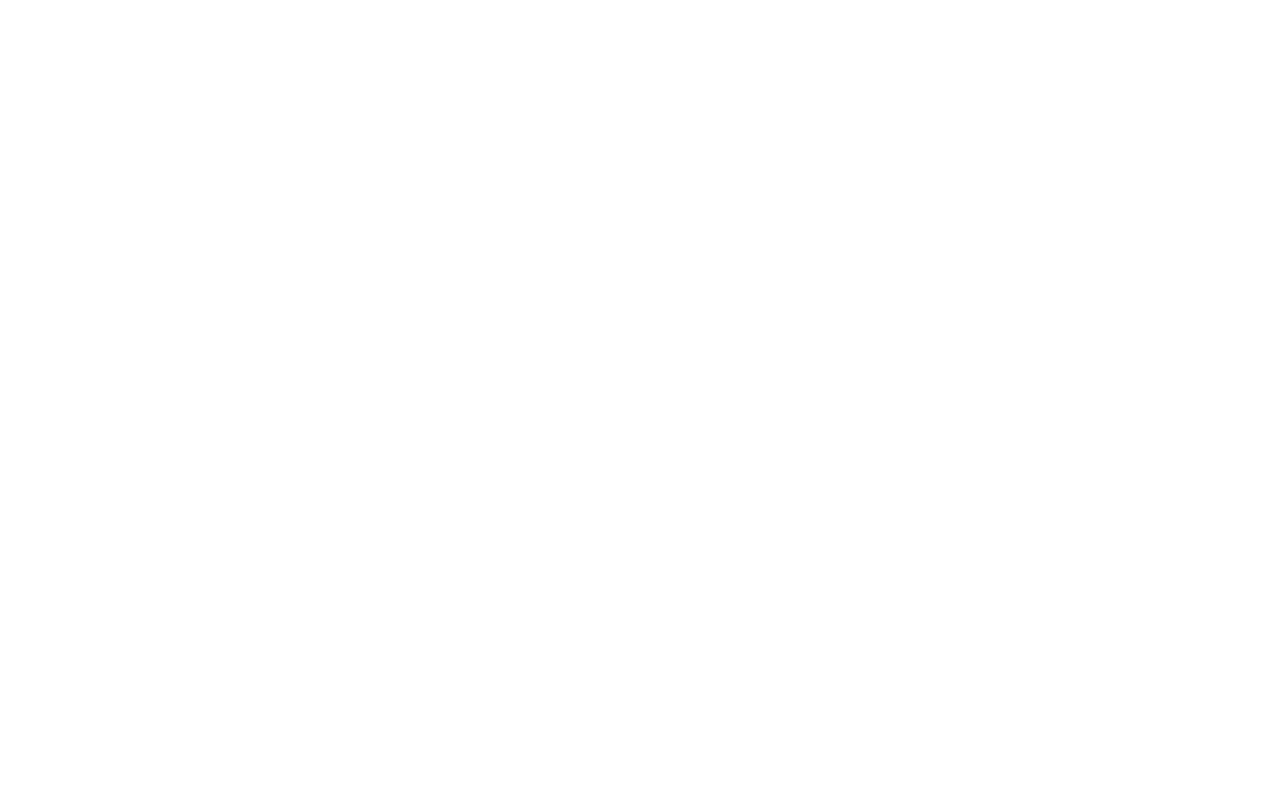
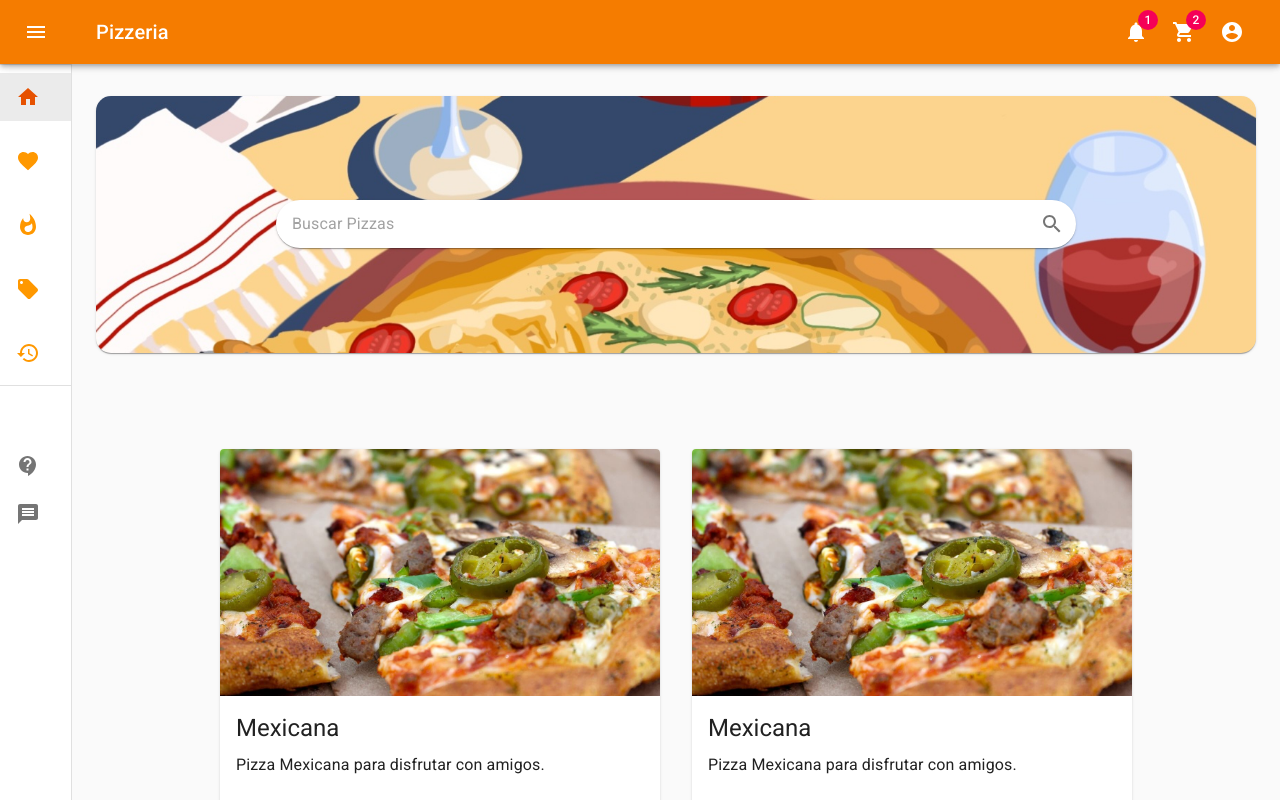
Before and after one commit to jesus2601/pizza_v1, a React (Create React App) app: page /Inicio in a window 1280 px wide. Built offline with nearby package versions, Linux system fonts and the light colour scheme.

Commit message:
Rutas completas thema iconos

```diff
--- a/src/Routes.js
+++ b/src/Routes.js
@@ -14,7 +14,7 @@
     return(
         <BrowserRouter>
             <Switch>
-                <Route exact path="/" component={Home} />
+                <Route exact path="/Inicio" component={Home} />
             </Switch>
             <Switch>
                 <Route exact path="/Login" component={SignIn} />
--- a/src/components/AppBar.js
+++ b/src/components/AppBar.js
@@ -18,8 +18,8 @@
 import Menu from '@material-ui/core/Menu';
 import AccountCircle from '@material-ui/icons/AccountCircle';
 
-import { mainListItems, secondaryListItems } from './listItems';
-
+import { secondaryListItems } from './listItems';
+import MainListItems from './listItems'
 //iniciar variables y estilos
 const drawerWidth = 250;
 
@@ -192,7 +192,7 @@
           </IconButton>
         </div>
         <Divider />
-        <List>{mainListItems}</List>
+        <MainListItems></MainListItems>
         <Divider />
         <List>{secondaryListItems}</List>
       </Drawer>
--- a/src/components/listItems.js
+++ b/src/components/listItems.js
@@ -10,22 +10,36 @@
 import ContactSupportIcon from '@material-ui/icons/ContactSupport';
 import MessageIcon from '@material-ui/icons/Message';
 import HomeIcon from '@material-ui/icons/Home';
+import { List } from '@material-ui/core';
+import { makeStyles } from '@material-ui/core/styles';
+import {Link} from 'react-router-dom';
+import { createMuiTheme } from '@material-ui/core/styles';
+import {orange, grey,deepOrange} from '@material-ui/core/colors/';
+import { ThemeProvider } from '@material-ui/styles';
 
-// import { createMuiTheme } from '@material-ui/core/styles';
-// import deepOrange from '@material-ui/core/colors/deepOrange';
-// import amber from '@material-ui/core/colors/amber'
+const theme = createMuiTheme({
+  palette: {
+    primary: orange,
+    secondary:  {
+      main: '#e65100',
+    },
+    neutral:grey[800]
+  },
+});
 
-
-// const theme = createMuiTheme({
-//   palette: {
-//     primary: deepOrange,
-//     secondary: amber,
-//   },
-// });
+const useStyles = makeStyles((theme) => ({
+  root: {
+    display: 'flex',
+  },
+  link:{
+    textDecoration:'none',
+    color:"secondary"
+  }
+}))
 
 
 const listSelect ={
-  home:false,
+  home:true,
   history:false,
   favorite:false,
   offer:false,
@@ -34,40 +48,63 @@
 
 
 
-export const mainListItems = (
-  <div>
-    <ListItem button selected={listSelect.home}>
+export default function MainListItems() {
+  const classes= useStyles();
+  return(
+    <ThemeProvider theme={theme}>
+      <List>
+        <Link style={{color:theme.palette.neutral, textDecoration:'none'}} to="/Inicio">
+          <ListItem button selected={listSelect.home} >
             <ListItemIcon>
-        <HomeIcon color={listSelect.home?'error':'action'}/>
+              <HomeIcon color={listSelect.home?"secondary":'primary'}/>
             </ListItemIcon>
             <ListItemText primary="Inicio"/>
           </ListItem>
-    <ListItem button>
+        </Link>
+      </List>
+      <List>
+        <Link style={{color:theme.palette.neutral, textDecoration:'none'}} to="/Favoritos">
+          <ListItem button selected={listSelect.favorite} >
             <ListItemIcon>
-        <HistoryIcon color={listSelect.history?'error':'action'}/>
+              <FavoriteIcon color={listSelect.favorite?"secondary":'primary'}/>
             </ListItemIcon>
-      <ListItemText primary="Historial" />
+            <ListItemText primary="Favoritos"/>
           </ListItem>
-    <ListItem button>
+        </Link>
+      </List>
+      <List>
+        <Link style={{color:theme.palette.neutral, textDecoration:'none'}} to="/Top">
+          <ListItem button selected={listSelect.top} >
             <ListItemIcon>
-        <FavoriteIcon color={listSelect.favorite?'error':'action'} />
+              <WhatshotIcon color={listSelect.top?"secondary":'primary'}/>
             </ListItemIcon>
-      <ListItemText primary="Favoritos" />
+            <ListItemText primary="Top"/>
           </ListItem>
-    <ListItem button>
+        </Link>
+      </List>
+      <List>
+        <Link style={{color:theme.palette.neutral, textDecoration:'none'}} to="/Ofertas">
+          <ListItem button selected={listSelect.offer} >
             <ListItemIcon>
-        <LocalOfferIcon color={listSelect.offer?'error':'action'}/>
+              <LocalOfferIcon color={listSelect.offer?"secondary":'primary'}/>
             </ListItemIcon>
-      <ListItemText primary="Ofertas" />
+            <ListItemText primary="Ofertas"/>
           </ListItem>
-    <ListItem button>
+        </Link>
+      </List>
+      <List>
+        <Link style={{color:theme.palette.neutral, textDecoration:'none'}} to="/Historial">
+          <ListItem button selected={listSelect.history} >
             <ListItemIcon>
-        <WhatshotIcon color={listSelect.top?'error':'action'}/>
+              <HistoryIcon color={listSelect.history?"secondary":'primary'}/>
             </ListItemIcon>
-      <ListItemText primary="Top" />
+            <ListItemText primary="Historial"/>
           </ListItem>
-  </div>
-);
+        </Link>
+      </List>
+  </ThemeProvider>
+  )
+}
 
 export const secondaryListItems = (
   <div>
--- a/src/views/History.js
+++ b/src/views/History.js
@@ -3,10 +3,19 @@
 import CssBaseline from '@material-ui/core/CssBaseline';
 import Container from '@material-ui/core/Container';
 import Grid from '@material-ui/core/Grid';
-
-
+import Typography from '@material-ui/core/Typography';
+import Card from '@material-ui/core/Card';
+import CardActions from '@material-ui/core/CardActions';
+import CardContent from '@material-ui/core/CardContent';
+import CardMedia from '@material-ui/core/CardMedia';
+import Button from '@material-ui/core/Button';
+import IconButton from '@material-ui/core/IconButton';
+import FavoriteIcon from '@material-ui/icons/Favorite';
+import AddShoppingCartIcon from '@material-ui/icons/AddShoppingCart';
 
 import AppBar from '../components/AppBar';
+
+import ims from '../images/pizza.jpg';
 
 const useStyles = makeStyles((theme) => ({
   root: {
@@ -47,7 +56,7 @@
 }));
 
 
-
+const cards = [1, 2, 3, 4, 5, 6, 7, 8, 9];
 
 export default function Dashboard() {
   const classes = useStyles();
@@ -58,9 +67,40 @@
       <main className={classes.content}>
         <div className={classes.appBarSpacer} />
         <Container maxWidth="lg" className={classes.container}>
-            <Grid item xs={12}>
-                <h1>HOLA</h1>
+          <Container className={classes.cardGrid} maxWidth="md">
+            <Grid container spacing={4}>
+              {cards.map((card) => (
+                <Grid item key={card} xs={12} sm={6} md={6}>
+                  <Card className={classes.card}>
+                    <CardMedia
+                      className={classes.cardMedia}
+                      image={ims}
+                      title="Image title"
+                    />
+                    <CardContent className={classes.cardContent}>
+                      <Typography gutterBottom variant="h5" component="h2">
+                        Mexicana
+                      </Typography>
+                      <Typography>
+                       Pizza Mexicana para disfrutar con amigos.
+                      </Typography>
+                    </CardContent>
+                    <CardActions disableSpacing>
+                      <Button size="small" color="primary">
+                        Ver
+                      </Button>
+                      <IconButton>
+                        <AddShoppingCartIcon></AddShoppingCartIcon>
+                      </IconButton>
+                      <IconButton aria-label="add to favorites"  className={classes.favorite}>
+                        <FavoriteIcon color='error'/>
+                      </IconButton>
+                    </CardActions>
+                  </Card>
+                </Grid>
+              ))}
             </Grid>
+          </Container>
         </Container>
       </main>
     </div>
--- a/src/views/SignIn.js
+++ b/src/views/SignIn.js
@@ -62,6 +62,9 @@
   submit: {
     margin: theme.spacing(3, 0, 2),
   },
+  link:{
+    textDecoration:'none'
+  }
 }));
 
 export default function SignInSide() {
```
Lines whose indentation alone changed are shown as unchanged.
